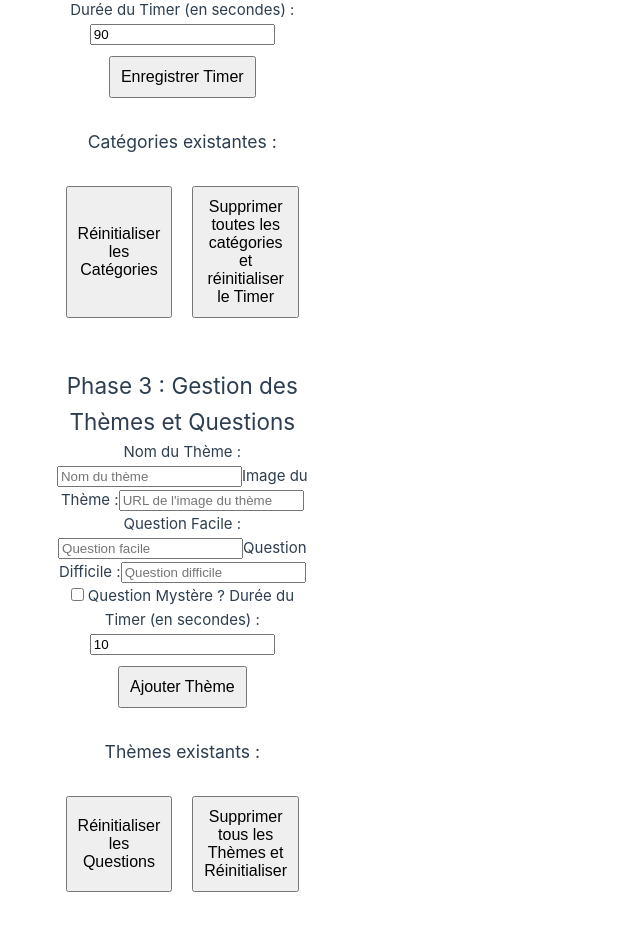
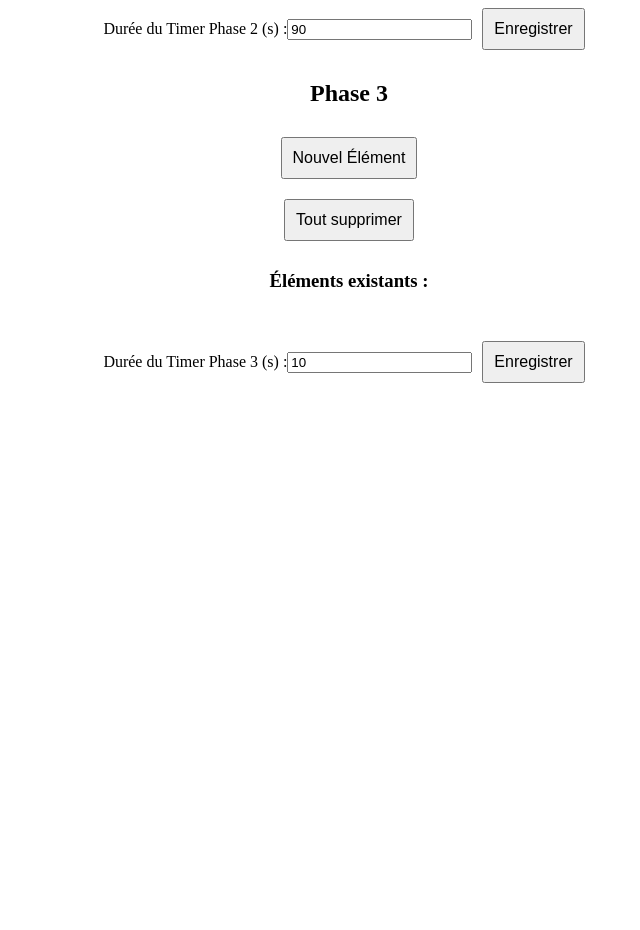
Before and after one commit to IlanSpr/LPCDS, a Vue app: page /admin in a window 1280 px wide. Shown: the part 438-1368 px from the top of the page, without its empty margins (291-931 px from the left). After the commit the page ends 919 px from the top, so only its background shows below. Built offline with nearby package versions, Linux system fonts and the light colour scheme.

Commit message:
Phase 2 Done

```diff
--- a/src/App.vue
+++ b/src/App.vue
@@ -1,8 +1,5 @@
 <template>
   <div id="app">
-    <router-link to="/phase-two">Phase 2</router-link>
-    <router-link to="/phase-three">Phase 3</router-link>
-    <router-link to="/admin">Admin</router-link>
     <router-view />
   </div>
 </template>
--- a/src/components/AdminPage.vue
+++ b/src/components/AdminPage.vue
@@ -1,188 +1,318 @@
 <template>
   <div class="admin-page">
-    <h1>Administration - Gestion des Phases</h1>
+    <router-link to="/home" class="back-button">
+      <i class="fas fa-arrow-left"></i> Retour
+    </router-link>
 
-    <!-- Section Phase 2 -->
-    <section class="phase-section">
-      <h2>Phase 2 : Gestion des Catégories</h2>
+    <h1>Gestion des Phases</h1>
 
-      <div class="form-group">
-        <label for="newCategory">Ajouter une nouvelle catégorie :</label>
-        <input v-model="newCategory" placeholder="Nom de la catégorie" />
-        <button @click="addCategory">Ajouter</button>
+    <h2>Phase 2</h2>
+    <button @click="showAddCategoryPopup = true">Nouvelle Catégorie</button>
+    <div class="admin-actions">
+      <button @click="confirmClearAllPhase2">Tout supprimer</button>
+    </div>
+
+    <h3>Catégories existantes :</h3>
+    <div class="category-list">
+      <div v-for="(category, index) in phase2Themes" :key="index" class="category-card">
+        {{ category.name }} - État : {{ category.active ? 'Actif' : 'Inactif' }}
+        <button @click="forceCategoryActive(index)">Activer</button>
+        <button @click="deleteCategory(index)">Supprimer</button>
+      </div>
     </div>
 
     <div class="form-group">
-        <label for="timerValue">Durée du Timer (en secondes) :</label>
-        <input v-model.number="timerValue" type="number" placeholder="90" />
-        <button @click="saveTimerValue">Enregistrer Timer</button>
+      <label>Durée du Timer Phase 2 (s) :</label>
+      <input v-model.number="phase2Timer" type="number" placeholder="90" />
+      <button @click="saveTimerValue('phase2Timer', phase2Timer)">Enregistrer</button>
     </div>
 
-      <h3>Catégories existantes :</h3>
-      <ul>
-        <li v-for="(category, index) in categories" :key="index">
-          {{ category }}
-          <button @click="deleteCategory(index)">Supprimer</button>
-        </li>
-      </ul>
+    <h2>Phase 3</h2>
+    <button @click="showAddThemePopup = true">Nouvel Élément</button>
+    <div class="admin-actions">
+      <button @click="confirmClearAllPhase3">Tout supprimer</button>
+    </div>
 
-      <div class="admin-actions">
-        <button @click="resetCategories">Réinitialiser les Catégories</button>
-        <button @click="clearAllPhase2">
-          Supprimer toutes les catégories et réinitialiser le Timer
-        </button>
+    <h3>Éléments existants :</h3>
+    <div class="theme-list">
+      <div v-for="(theme, index) in phase3Themes" :key="index" class="theme-card">
+        <img v-if="theme.image" :src="theme.image" alt="Thème Image" class="theme-image" />
+        <h4>{{ theme.name }} - État : {{ theme.active ? 'Actif' : 'Inactif' }}</h4>
+        <button @click="forceThemeActive(index)">Activer</button>
+        <button @click="showEditThemePopupPhase3(index)">Modifier</button>
+        <button @click="deleteTheme(index)">Supprimer</button>
       </div>
-    </section>
-
-    <!-- Section Phase 3 -->
-    <section class="phase-section">
-      <h2>Phase 3 : Gestion des Thèmes et Questions</h2>
+    </div>
 
     <div class="form-group">
-        <label for="themeName">Nom du Thème :</label>
+      <label>Durée du Timer Phase 3 (s) :</label>
+      <input v-model.number="phase3Timer" type="number" placeholder="10" />
+      <button @click="saveTimerValue('phase3Timer', phase3Timer)">Enregistrer</button>
+    </div>
+
+    <!-- Popup pour Ajouter Catégorie -->
+    <modal v-if="showAddCategoryPopup" @close="showAddCategoryPopup = false">
+      <template #header>
+        <h2>Ajouter une Catégorie</h2>
+        <button class="close-button" @click="showAddCategoryPopup = false">&times;</button>
+      </template>
+      <template #body>
+        <div>
+          <label>Nom de la Catégorie :</label>
+          <input v-model="newCategory" placeholder="Nom de la catégorie" />
+        </div>
+      </template>
+      <template #footer>
+        <button @click="addCategory">Ajouter</button>
+        <button @click="showAddCategoryPopup = false">Annuler</button>
+      </template>
+    </modal>
+
+    <!-- Popup pour Ajouter Élément -->
+    <modal v-if="showAddThemePopup" @close="showAddThemePopup = false">
+      <template #header>
+        <h2>Ajouter un Élément</h2>
+        <button class="close-button" @click="showAddThemePopup = false">&times;</button>
+      </template>
+      <template #body>
+        <div>
+          <label>Nom du Thème :</label>
           <input v-model="newTheme.name" placeholder="Nom du thème" />
 
-        <label for="imageUrl">Image du Thème :</label>
-        <input v-model="newTheme.image" placeholder="URL de l'image du thème" />
+          <label>Image du Thème (optionnel) :</label>
+          <input type="file" @change="onFileChange" accept="image/*" />
 
-        <label for="easyQuestion">Question Facile :</label>
+          <label>Question Facile :</label>
           <input v-model="newTheme.easyQuestion" placeholder="Question facile" />
 
-        <label for="hardQuestion">Question Difficile :</label>
+          <label>Question Difficile :</label>
           <input v-model="newTheme.hardQuestion" placeholder="Question difficile" />
+        </div>
+      </template>
+      <template #footer>
+        <button @click="addTheme">Ajouter</button>
+        <button @click="showAddThemePopup = false">Annuler</button>
+      </template>
+    </modal>
 
-        <label> <input type="checkbox" v-model="newTheme.isMystery" /> Question Mystère ? </label>
+    <!-- Popup pour Éditer Élément -->
+    <modal v-if="showEditThemePopup" @close="showEditThemePopup = false">
+      <template #header>
+        <h2>Modifier l'Élément</h2>
+        <button class="close-button" @click="showEditThemePopup = false">&times;</button>
+      </template>
+      <template #body>
+        <div>
+          <label>Nom du Thème :</label>
+          <input v-model="editTheme.name" placeholder="Nom du thème" />
 
-        <label for="timerValue">Durée du Timer (en secondes) :</label>
-        <input v-model.number="newTheme.timer" type="number" placeholder="10" />
+          <label>Image du Thème (optionnel) :</label>
+          <input type="file" @change="onEditFileChange" accept="image/*" />
 
-        <button @click="addTheme">Ajouter Thème</button>
+          <label>Question Facile :</label>
+          <input v-model="editTheme.easyQuestion" placeholder="Question facile" />
+
+          <label>Question Difficile :</label>
+          <input v-model="editTheme.hardQuestion" placeholder="Question difficile" />
         </div>
+      </template>
+      <template #footer>
+        <button @click="updateTheme">Modifier</button>
+        <button @click="showEditThemePopup = false">Annuler</button>
+      </template>
+    </modal>
 
-      <h3>Thèmes existants :</h3>
-      <ul>
-        <li v-for="(theme, index) in themes" :key="index">
-          {{ theme.name }} - Mystère : {{ theme.isMystery ? 'Oui' : 'Non' }}
-          <button @click="deleteTheme(index)">Supprimer</button>
-        </li>
-      </ul>
+    <!-- Popup de Confirmation pour Tout Supprimer Phase 2 -->
+    <modal v-if="showConfirmClearPhase2" @close="showConfirmClearPhase2 = false">
+      <template #header>
+        <h2>Confirmation</h2>
+        <button class="close-button" @click="showConfirmClearPhase2 = false">&times;</button>
+      </template>
+      <template #body>
+        <p>Êtes-vous sûr de vouloir tout supprimer pour la Phase 2 ?</p>
+      </template>
+      <template #footer>
+        <button @click="clearAllPhase2">Confirmer</button>
+        <button @click="showConfirmClearPhase2 = false">Annuler</button>
+      </template>
+    </modal>
 
-      <div class="admin-actions">
-        <button @click="resetQuestions">Réinitialiser les Questions</button>
-        <button @click="clearAllPhase3">Supprimer tous les Thèmes et Réinitialiser</button>
-      </div>
-    </section>
+    <!-- Popup de Confirmation pour Tout Supprimer Phase 3 -->
+    <modal v-if="showConfirmClearPhase3" @close="showConfirmClearPhase3 = false">
+      <template #header>
+        <h2>Confirmation</h2>
+        <button class="close-button" @click="showConfirmClearPhase3 = false">&times;</button>
+      </template>
+      <template #body>
+        <p>Êtes-vous sûr de vouloir tout supprimer pour la Phase 3 ?</p>
+      </template>
+      <template #footer>
+        <button @click="clearAllPhase3">Confirmer</button>
+        <button @click="showConfirmClearPhase3 = false">Annuler</button>
+      </template>
+    </modal>
   </div>
 </template>
 
 <script>
+import Modal from './ModalComp.vue' // Importation du composant Modal
+
 export default {
+  components: {
+    Modal
+  },
   data() {
     return {
       // Phase 2 data
       newCategory: '',
-      categories: JSON.parse(localStorage.getItem('categories')) || [],
-      timerValue: localStorage.getItem('timerValue') || 90,
+      phase2Themes: JSON.parse(localStorage.getItem('phase2Themes')) || [],
+      phase2Timer: parseInt(localStorage.getItem('phase2Timer')) || 90,
+      showAddCategoryPopup: false,
+      showConfirmClearPhase2: false,
 
       // Phase 3 data
+      phase3Themes: JSON.parse(localStorage.getItem('phase3Themes')) || [],
+      phase3Timer: parseInt(localStorage.getItem('phase3Timer')) || 10,
       newTheme: {
         name: '',
         image: '',
         easyQuestion: '',
-        hardQuestion: '',
-        isMystery: false,
-        timer: 10
+        hardQuestion: ''
       },
-      themes: JSON.parse(localStorage.getItem('phase3Themes')) || []
+      showAddThemePopup: false,
+      showEditThemePopup: false,
+      editThemeIndex: null,
+      editTheme: {
+        name: '',
+        image: '',
+        easyQuestion: '',
+        hardQuestion: ''
+      },
+      showConfirmClearPhase3: false
     }
   },
   methods: {
     // Phase 2 methods
     addCategory() {
       if (this.newCategory.trim()) {
-        this.categories.push(this.newCategory.trim())
-        localStorage.setItem('categories', JSON.stringify(this.categories))
+        this.phase2Themes.push({ name: this.newCategory.trim(), active: true })
+        localStorage.setItem('phase2Themes', JSON.stringify(this.phase2Themes))
         this.newCategory = ''
+        this.showAddCategoryPopup = false
       }
     },
+    forceCategoryActive(index) {
+      this.phase2Themes[index].active = true
+      localStorage.setItem('phase2Themes', JSON.stringify(this.phase2Themes))
+    },
     deleteCategory(index) {
-      this.categories.splice(index, 1)
-      localStorage.setItem('categories', JSON.stringify(this.categories))
-    },
-    saveTimerValue() {
-      localStorage.setItem('timerValue', this.timerValue)
-      alert('Valeur du timer enregistrée !')
-    },
-    resetCategories() {
-      localStorage.removeItem('categories')
-      this.categories = []
-      alert('Les catégories ont été réinitialisées.')
+      this.phase2Themes.splice(index, 1)
+      localStorage.setItem('phase2Themes', JSON.stringify(this.phase2Themes))
     },
     clearAllPhase2() {
-      localStorage.removeItem('categories')
-      localStorage.setItem('timerValue', 90)
-      this.categories = []
-      this.timerValue = 90
-      alert('Toutes les catégories ont été supprimées et le timer a été réinitialisé.')
+      this.phase2Themes = []
+      localStorage.removeItem('phase2Themes')
+    },
+    confirmClearAllPhase2() {
+      this.showConfirmClearPhase2 = true
+    },
+    saveTimerValue(timerType, value) {
+      this[timerType] = value
+      localStorage.setItem(timerType, value)
     },
 
     // Phase 3 methods
     addTheme() {
-      if (this.newTheme.name && this.newTheme.easyQuestion && this.newTheme.hardQuestion) {
-        this.themes.push({ ...this.newTheme })
-        localStorage.setItem('phase3Themes', JSON.stringify(this.themes))
-        this.newTheme = {
-          name: '',
-          image: '',
-          easyQuestion: '',
-          hardQuestion: '',
-          isMystery: false,
-          timer: 10
-        }
-      } else {
-        alert('Veuillez remplir tous les champs nécessaires.')
+      if (this.newTheme.name.trim()) {
+        this.phase3Themes.push({
+          name: this.newTheme.name.trim(),
+          image: this.newTheme.image,
+          active: true,
+          easyQuestion: this.newTheme.easyQuestion,
+          hardQuestion: this.newTheme.hardQuestion
+        })
+        localStorage.setItem('phase3Themes', JSON.stringify(this.phase3Themes))
+        this.newTheme = { name: '', image: '', easyQuestion: '', hardQuestion: '' }
+        this.showAddThemePopup = false
       }
     },
+    forceThemeActive(index) {
+      this.phase3Themes[index].active = true
+      localStorage.setItem('phase3Themes', JSON.stringify(this.phase3Themes))
+    },
     deleteTheme(index) {
-      this.themes.splice(index, 1)
-      localStorage.setItem('phase3Themes', JSON.stringify(this.themes))
-    },
-    resetQuestions() {
-      localStorage.removeItem('selectedQuestions')
-      alert('Les questions ont été réinitialisées.')
+      this.phase3Themes.splice(index, 1)
+      localStorage.setItem('phase3Themes', JSON.stringify(this.phase3Themes))
     },
     clearAllPhase3() {
-      this.themes = []
+      this.phase3Themes = []
       localStorage.removeItem('phase3Themes')
-      alert('Tous les thèmes ont été supprimés et réinitialisés.')
+    },
+    confirmClearAllPhase3() {
+      this.showConfirmClearPhase3 = true
+    },
+    onFileChange(event) {
+      const file = event.target.files[0]
+      if (file) {
+        const reader = new FileReader()
+        reader.onload = (e) => {
+          this.newTheme.image = e.target.result
+        }
+        reader.readAsDataURL(file)
+      }
+    },
+    onEditFileChange(event) {
+      const file = event.target.files[0]
+      if (file) {
+        const reader = new FileReader()
+        reader.onload = (e) => {
+          this.editTheme.image = e.target.result
+        }
+        reader.readAsDataURL(file)
+      }
+    },
+    showEditThemePopupPhase3(index) {
+      this.editThemeIndex = index
+      this.editTheme = { ...this.phase3Themes[index] }
+      this.showEditThemePopup = true
+    },
+    updateTheme() {
+      this.phase3Themes[this.editThemeIndex] = { ...this.editTheme }
+      localStorage.setItem('phase3Themes', JSON.stringify(this.phase3Themes))
+      this.showEditThemePopup = false
     }
   }
 }
 </script>
 
 <style scoped>
+/* Styles pour AdminPage.vue */
 .admin-page {
-  max-width: 800px;
-  margin: 0 auto;
   padding: 20px;
 }
-
-.phase-section {
-  margin-bottom: 40px;
+.category-list,
+.theme-list {
+  display: flex;
+  flex-direction: column;
 }
-
+.category-card,
+.theme-card {
+  border: 1px solid #ccc;
+  padding: 10px;
+  margin: 5px 0;
+  border-radius: 5px;
+}
 .form-group {
+  margin: 20px 0;
+}
+.back-button {
+  display: inline-block;
   margin-bottom: 20px;
+  font-weight: bold;
 }
-
-button {
-  padding: 10px;
-  margin-top: 10px;
-}
-
-.admin-actions {
-  margin-top: 20px;
-  display: flex;
-  justify-content: space-between;
+.theme-image {
+  width: 50px;
+  height: 50px;
+  object-fit: cover;
 }
 </style>
--- a/src/components/HomePage.vue
+++ b/src/components/HomePage.vue
@@ -1,8 +1,11 @@
 <template>
   <div>
-    <h1>Choisir la Phase</h1>
-    <button @click="$router.push('/phase-two')">Phase 2 : Choix de Catégories</button>
-    <button @click="$router.push('/phase-three')">Phase 3 : Grille et Difficulté</button>
+    <h1>Petit concours des streameurs</h1>
+    <div>
+      <button @click="$router.push('/phase-two')">Phase 2 : Choix de Catégories</button>
+      <button @click="$router.push('/phase-three')">Phase 3 : Grille et Difficulté</button>
+      <button @click="$router.push('/admin')">Admin</button>
+    </div>
   </div>
 </template>
 
--- /dev/null
+++ b/src/components/ModalComp.vue
@@ -0,0 +1,59 @@
+<template>
+  <div class="modal-overlay" @click.self="close">
+    <div class="modal">
+      <header>
+        <slot name="header"></slot>
+      </header>
+      <div class="modal-body">
+        <slot name="body"></slot>
+      </div>
+      <footer>
+        <slot name="footer"></slot>
+      </footer>
+    </div>
+  </div>
+</template>
+
+<script>
+export default {
+  name: 'ModalComp',
+  methods: {
+    close() {
+      this.$emit('close')
+    }
+  }
+}
+</script>
+
+<style scoped>
+.modal-overlay {
+  position: fixed;
+  top: 0;
+  left: 0;
+  right: 0;
+  bottom: 0;
+  background-color: rgba(0, 0, 0, 0.5);
+  display: flex;
+  align-items: center;
+  justify-content: center;
+}
+.modal {
+  background: white;
+  padding: 20px;
+  border-radius: 8px;
+  width: 90%;
+  max-width: 500px;
+  box-shadow: 0 2px 10px rgba(0, 0, 0, 0.1);
+}
+header {
+  font-size: 1.5em;
+  margin-bottom: 10px;
+}
+.modal-body {
+  margin-bottom: 20px;
+}
+footer {
+  display: flex;
+  justify-content: flex-end;
+}
+</style>
--- a/src/components/PhaseTwo.vue
+++ b/src/components/PhaseTwo.vue
@@ -1,16 +1,21 @@
 <template>
-  <div>
-    <button @click="$router.go(-1)" class="back-arrow">←</button>
-    <h2>Phase 2 : Choix de catégories</h2>
-    <div class="categories">
-      <button
-        v-for="(category, index) in categories"
+  <div class="phase-two">
+    <router-link to="/home" class="back-button">
+      <i class="fas fa-arrow-left"></i> Retour
+    </router-link>
+
+    <h1>Phase 2</h1>
+    <h3>Catégories :</h3>
+    <div class="category-list">
+      <div
+        v-for="(category, index) in phase2Themes"
         :key="index"
-        @click="selectCategory(category)"
-        :disabled="selectedCategories.includes(category)"
+        class="category-card"
+        @click="category.active && selectCategory(category.name, index)"
+        :class="{ active: category.active, inactive: !category.active }"
       >
-        {{ category }}
-      </button>
+        {{ category.name }} - État : {{ category.active ? 'Actif' : 'Inactif' }}
+      </div>
     </div>
   </div>
 </template>
@@ -19,44 +24,55 @@
 export default {
   data() {
     return {
-      categories: JSON.parse(localStorage.getItem('categories')) || [],
-      selectedCategories: JSON.parse(localStorage.getItem('selectedCategories')) || [] // Pour griser les catégories choisies
+      phase2Themes: JSON.parse(localStorage.getItem('phase2Themes')) || []
     }
   },
   methods: {
-    selectCategory(category) {
-      this.selectedCategories.push(category) // Marque la catégorie comme choisie
-      localStorage.setItem('selectedCategories', JSON.stringify(this.selectedCategories))
-
-      // Redirection vers la page du timer avec le nom de la catégorie en paramètre
-      this.$router.push({ name: 'ThemeTimer', params: { category } })
+    selectCategory(categoryName, index) {
+      if (this.phase2Themes[index].active) {
+        this.$router.push({ name: 'ThemeTimer', params: { categoryName } })
+      }
     }
   }
 }
 </script>
 
 <style scoped>
-.back-arrow {
-  position: absolute;
-  top: 10px;
-  left: 10px;
-  font-size: 24px;
-  background: none;
-  border: none;
+.phase-two {
+  padding: 20px;
+}
+
+.category-list {
+  display: flex;
+  flex-direction: column;
+}
+
+.category-card {
+  padding: 15px;
+  margin: 10px 0;
+  border: 1px solid #ccc;
+  border-radius: 5px;
   cursor: pointer;
+  transition: background-color 0.3s;
 }
-.categories {
-  display: flex;
-  flex-wrap: wrap;
-  justify-content: center;
+
+.category-card.active {
+  background-color: #e0ffe0; /* Light green for active categories */
 }
-button {
-  margin: 10px;
-  padding: 15px;
-  font-size: 18px;
+
+.category-card.inactive {
+  background-color: #f0f0f0;
+  cursor: not-allowed;
+  color: #999;
 }
-button:disabled {
-  background-color: gray;
-  cursor: not-allowed;
+
+.category-card:hover {
+  background-color: #f0f0f0;
+}
+
+.back-button {
+  display: inline-block;
+  margin-bottom: 20px;
+  font-weight: bold;
 }
 </style>
--- a/src/components/ThemeTimer.vue
+++ b/src/components/ThemeTimer.vue
@@ -1,15 +1,10 @@
 <template>
   <div class="theme-timer">
-    <button @click="$router.go(-1)" class="back-arrow">←</button>
-    <h2>{{ selectedCategory }}</h2>
-
-    <div v-if="!timerStarted">
-      <button @click="startTimer" class="start-timer-btn">Lancer le Timer</button>
+    <h1>{{ categoryName }}</h1>
+    <div class="timer" @click="startTimer">
+      <h2>{{ formattedTime }}</h2>
     </div>
-
-    <div v-if="timerStarted">
-      <p>{{ currentTimer }}s</p>
-    </div>
+    <button v-if="timer === 0" class="return-button" @click="returnToPhaseTwo">Retour</button>
   </div>
 </template>
 
@@ -17,54 +12,75 @@
 export default {
   data() {
     return {
-      selectedCategory: this.$route.params.category,
-      timerValue: localStorage.getItem('timerValue') || 90,
-      currentTimer: localStorage.getItem('timerValue') || 90,
-      timerStarted: false,
-      timerFinished: false,
-      intervalId: null
+      categoryName: this.$route.params.categoryName,
+      timer: 0,
+      interval: null
     }
+  },
+  computed: {
+    formattedTime() {
+      return this.timer < 10 ? `0${this.timer}` : this.timer
+    }
+  },
+  mounted() {
+    this.timer = parseInt(localStorage.getItem('phase2Timer')) || 90 // Set default value for phase2Timer
   },
   methods: {
     startTimer() {
-      this.timerStarted = true
-      this.intervalId = setInterval(() => {
-        if (this.currentTimer > 0) {
-          this.currentTimer--
+      if (this.interval) return // Prevent multiple intervals
+      this.interval = setInterval(() => {
+        if (this.timer > 0) {
+          this.timer--
         } else {
-          this.timerFinished = true
-          clearInterval(this.intervalId)
+          clearInterval(this.interval)
+          this.interval = null
         }
       }, 1000)
+    },
+    returnToPhaseTwo() {
+      this.$router.push('/phase-two')
     }
   },
   beforeUnmount() {
-    if (this.intervalId) {
-      clearInterval(this.intervalId)
-    }
+    clearInterval(this.interval)
   }
 }
 </script>
 
 <style scoped>
-.back-arrow {
-  position: absolute;
-  top: 10px;
-  left: 10px;
-  font-size: 24px;
-  background: none;
-  border: none;
-  cursor: pointer;
-}
 .theme-timer {
   display: flex;
   flex-direction: column;
   align-items: center;
+  padding: 20px;
 }
-.start-timer-btn,
-.back-to-categories-btn {
-  margin-top: 20px;
+
+.timer {
+  border: 2px solid #ccc;
+  border-radius: 10px;
+  padding: 20px;
+  font-size: 2rem;
+  cursor: pointer;
+  margin: 20px 0;
+  transition: background-color 0.3s;
+}
+
+.timer:hover {
+  background-color: #f0f0f0;
+}
+
+.return-button {
   padding: 10px 20px;
-  font-size: 18px;
+  font-size: 1.2rem;
+  background-color: #007bff;
+  color: white;
+  border: none;
+  border-radius: 5px;
+  cursor: pointer;
+  transition: background-color 0.3s;
+}
+
+.return-button:hover {
+  background-color: #0056b3;
 }
 </style>
--- a/src/main.js
+++ b/src/main.js
@@ -1,7 +1,16 @@
-import './assets/main.css'
-
 import { createApp } from 'vue'
 import App from './App.vue'
 import router from './router'
 
-createApp(App).use(router).mount('#app')
+const app = createApp(App)
+
+router.beforeEach((to, from, next) => {
+  if (to.path === '/') {
+    next('/home') // Redirection vers /home
+  } else {
+    next()
+  }
+})
+
+app.use(router)
+app.mount('#app')
```
Also changed, not shown: src/router.js (+8 -5 lines). Lines whose indentation alone changed are shown as unchanged.
